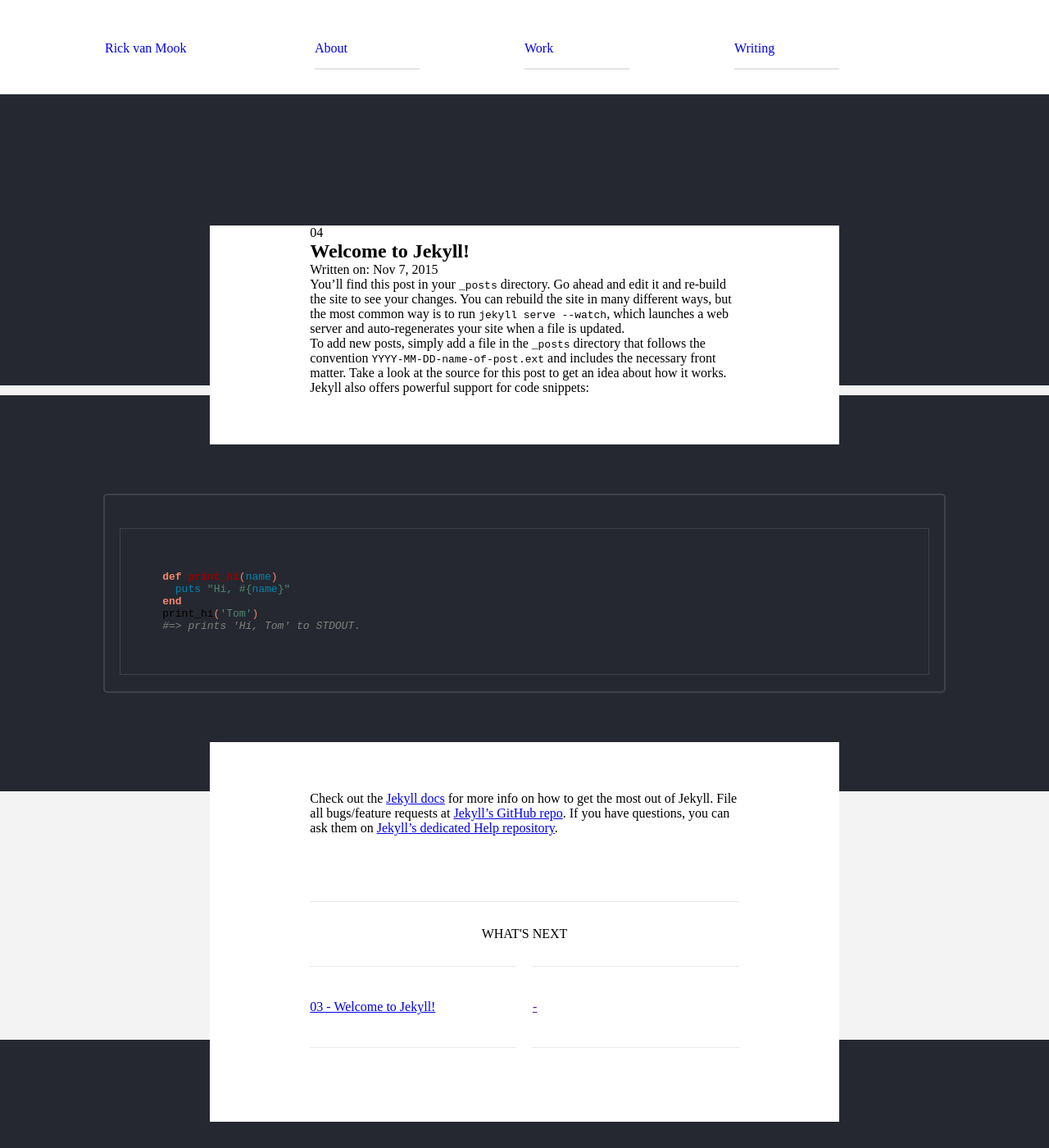
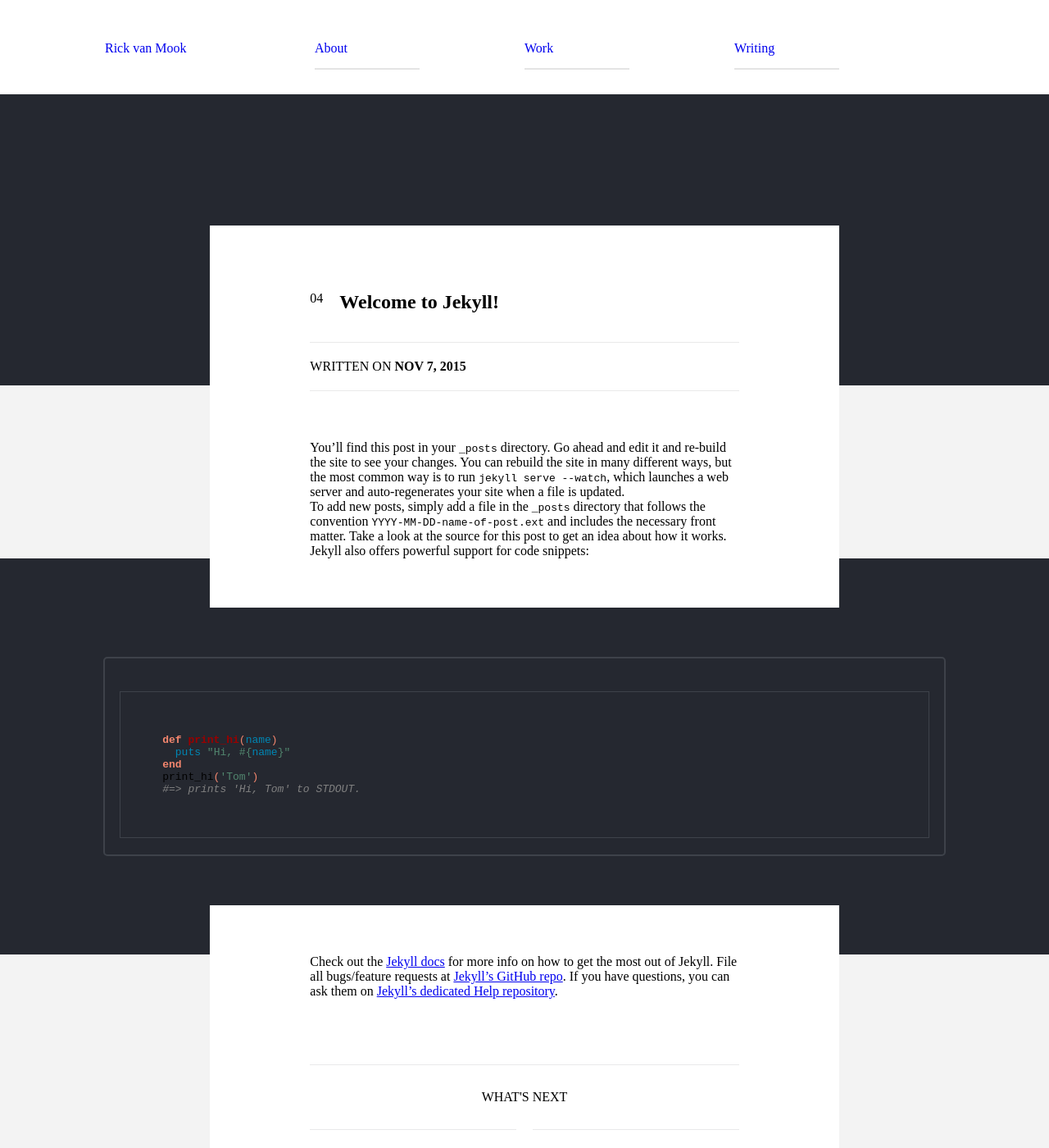
Before and after one commit to rickvanmook/rickvanmook.github.io, a Jekyll site: the page built from _posts/2015-11-08-post-4.markdown, in a window 1280 px wide and 1400 px high. Shown: the whole window at 82% size. Built offline with Jekyll 4.4.1, drawn with Linux system fonts in a browser that asks for light colours.

Commit message:
Added styling for post header

```diff
--- a/_layouts/post.html
+++ b/_layouts/post.html
@@ -5,11 +5,13 @@
 
   <header class="post__header">
     <div class="post__header__content">
-      <div class="post__header__header">
-        <div class="post__header__header__number">{{ page.number }}</div>
-        <h1 class="post__header__header__title">{{ page.title }}</h1>
+      <div class="post__header__title">
+        <div class="post__header__title__number">{{ page.number }}</div>
+        <h1 class="post__header__title__label">{{ page.title }}</h1>
       </div>
-      <p>Written on: <time class="post__header__date">{{ page.date | date: "%b %-d, %Y" }}</time></p>
+      <div class="post__header__date">
+        Written on <b><time>{{ page.date | date: "%b %-d, %Y" }}</time></b>
+      </div>
     </div>
   </header>
 
--- a/_sass/_post.scss
+++ b/_sass/_post.scss
@@ -29,6 +29,41 @@
 		width: 100%;
 		background-color: #252830;
 	}
+}
+
+.post__header__content {
+
+	padding-top: 80px;
+	padding-bottom: 60px;
+}
+
+.post__header__title {
+
+	display: table;
+
+	margin-bottom: 35px;
+}
+
+.post__header__title__number {
+
+	display: table-cell;
+	vertical-align: top;
+	padding-right: 20px;
+}
+
+.post__header__title__label {
+
+	display: table-cell;
+	vertical-align: top;
+
+}
+
+.post__header__date {
+
+	padding: 20px 0;
+	text-transform: uppercase;
+	border-top: 1px solid #e9e9ea;
+	border-bottom: 1px solid #e9e9ea;
 }
 
 .post__content {
```
